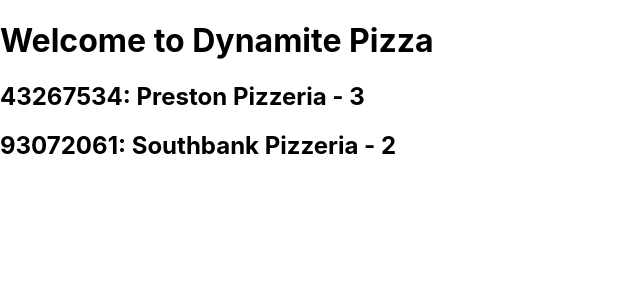
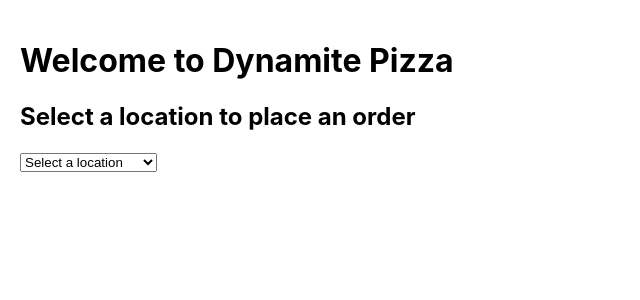
Before and after one commit to mishraabhi1297/pizza-shop-react-app, a React (Create React App) app in the folder my-app/: page / in a window 1280 px wide. Shown: the top 300 px of the page, without its empty margins (0-640 px from the left). Built offline with nearby package versions, Linux system fonts and the light colour scheme.

Commit message:
Added a dropdown to select a location and see the
list of available pizzas

```diff
--- a/my-app/src/App.tsx
+++ b/my-app/src/App.tsx
@@ -1,19 +1,10 @@
-import { useSelector } from "react-redux";
-import { RootState } from "./store";
+import Order from "./components/Order";
 
 function App() {
-  const locations = useSelector(
-    (state: RootState) => state.locationSlice.locations
-  );
-
   return (
-    <div>
+    <div style={{ padding: "20px" }}>
       <h1>Welcome to Dynamite Pizza</h1>
-      {locations.map((location) => (
-        <h2>
-          {location.id}: {location.name} - {location.pizzas.length}
-        </h2>
-      ))}
+      <Order />
     </div>
   );
 }
--- /dev/null
+++ b/my-app/src/components/Order.tsx
@@ -0,0 +1,46 @@
+import { useSelector } from "react-redux";
+import { RootState } from "../store";
+import { useState } from "react";
+import { isNullOrEmpty } from "../utils/stringUtils";
+
+function Order() {
+  const [selectedLocation, setSelectedLocation] = useState<string>("");
+
+  const locations = useSelector(
+    (state: RootState) => state.locationSlice.locations
+  );
+
+  const onLocationChange = (event: React.ChangeEvent<HTMLSelectElement>) => {
+    setSelectedLocation(event.target.value);
+  };
+
+  return (
+    <div>
+      <h2>Select a location to place an order</h2>
+      {locations.length > 0 && (
+        <select value={selectedLocation} onChange={onLocationChange}>
+          <option value="">Select a location</option>
+          {locations.map((location) => (
+            <option key={location.id} value={location.id}>
+              {location.name}
+            </option>
+          ))}
+        </select>
+      )}
+      {!isNullOrEmpty(selectedLocation) && (
+        <div>
+          <h3>Here is the list of available pizzas to choose from</h3>
+          {locations
+            .find((x) => x.id.toString() === selectedLocation)
+            ?.pizzas.map((pizza) => (
+              <p key={pizza.id}>
+                {pizza.name} - ${pizza.price}
+              </p>
+            ))}
+        </div>
+      )}
+    </div>
+  );
+}
+
+export default Order;
--- /dev/null
+++ b/my-app/src/utils/stringUtils.ts
@@ -0,0 +1,3 @@
+export function isNullOrEmpty(str: string | null | undefined): boolean {
+  return str === null || str === undefined || str.trim() === '';
+}
```
